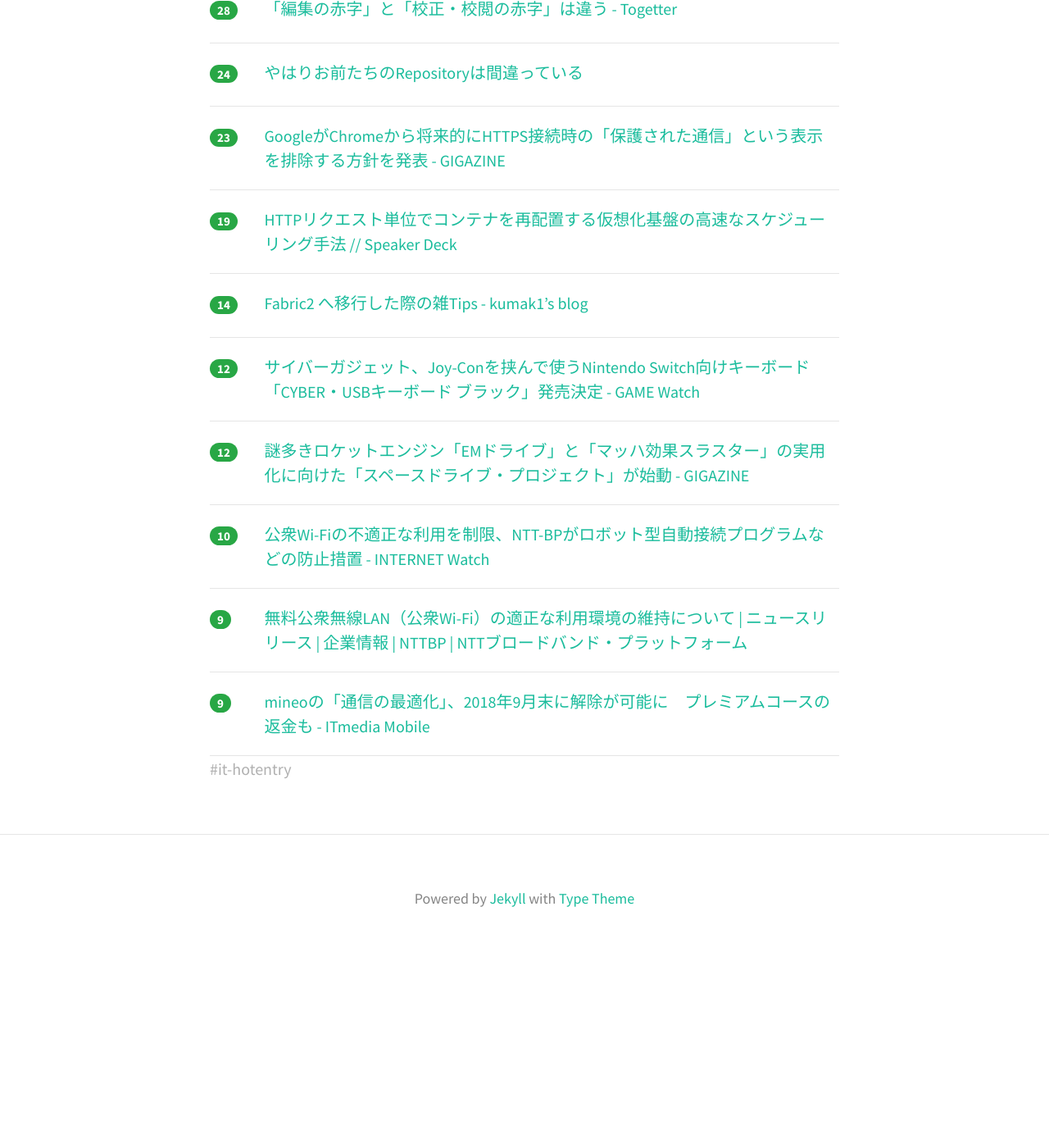
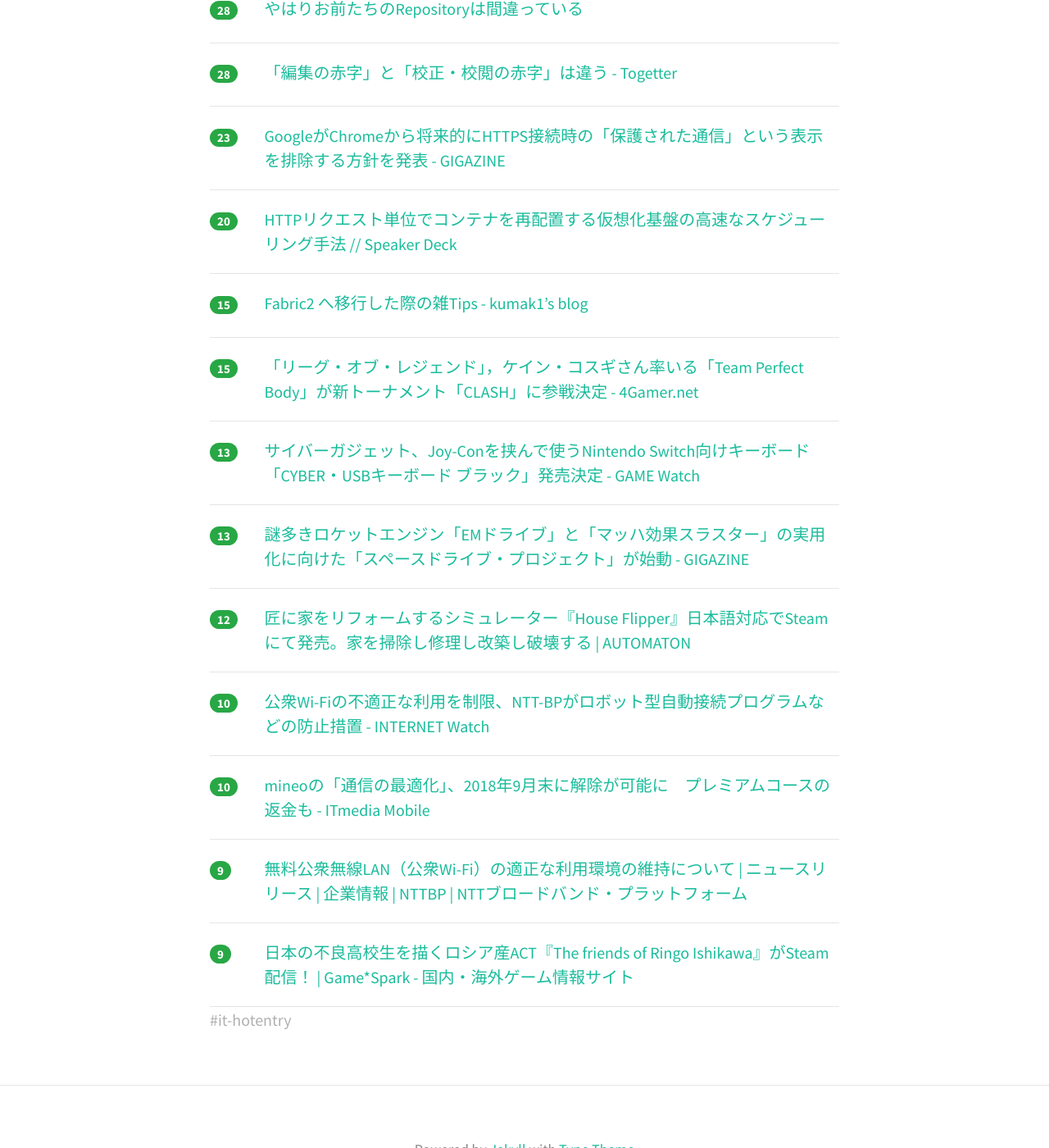
Before and after one commit to yatta47/hatena-matome-site, a Jekyll site: the page built from _posts/2018-05-19-hatena.md, in a window 1280 px wide and 1400 px high, scrolled down 399 px. Shown: the whole window at 82% size. Built offline with Jekyll 4.4.1, drawn with Linux system fonts in a browser that asks for light colours; nearby versions of some CDN libraries; before the commit the page ends 1572 px from its top, so only the background shows below that.

Commit message:
Updated 2018-05-19

```diff
--- a/_posts/2018-05-19-hatena.md
+++ b/_posts/2018-05-19-hatena.md
@@ -1,19 +1,19 @@
 ---
 layout: post
 title:  "2018-05-19 はてぶIT"
-date:   2018-05-19 04:02:16
+date:   2018-05-19 05:02:41
 tags: [it-hotentry]
 ---
-10 件のデータあり
+13 件のデータあり
 
 <hr><div class="row">
 <div class="col-1"><span class="badge badge-pill badge-success h2">28</span></div>
-<div class="col-11"><a href='https://togetter.com/li/1227538' target='_blank'>「編集の赤字」と「校正・校閲の赤字」は違う - Togetter</a></div>
+<div class="col-11"><a href='https://qiita.com/mikesorae/items/ff8192fb9cf106262dbf' target='_blank'>やはりお前たちのRepositoryは間違っている</a></div>
 </div>
 <hr>
 <div class="row">
-<div class="col-1"><span class="badge badge-pill badge-success h2">24</span></div>
-<div class="col-11"><a href='https://qiita.com/mikesorae/items/ff8192fb9cf106262dbf' target='_blank'>やはりお前たちのRepositoryは間違っている</a></div>
+<div class="col-1"><span class="badge badge-pill badge-success h2">28</span></div>
+<div class="col-11"><a href='https://togetter.com/li/1227538' target='_blank'>「編集の赤字」と「校正・校閲の赤字」は違う - Togetter</a></div>
 </div>
 <hr>
 <div class="row">
@@ -22,28 +22,43 @@ tags: [it-hotentry]
 </div>
 <hr>
 <div class="row">
-<div class="col-1"><span class="badge badge-pill badge-success h2">19</span></div>
+<div class="col-1"><span class="badge badge-pill badge-success h2">20</span></div>
 <div class="col-11"><a href='https://speakerdeck.com/matsumoto_r/httprikuesutodan-wei-dekontenawozai-pei-zhi-surujia-xiang-hua-ji-pan-falsegao-su-nasukeziyuringushou-fa' target='_blank'>HTTPリクエスト単位でコンテナを再配置する仮想化基盤の高速なスケジューリング手法 // Speaker Deck</a></div>
 </div>
 <hr>
 <div class="row">
-<div class="col-1"><span class="badge badge-pill badge-success h2">14</span></div>
+<div class="col-1"><span class="badge badge-pill badge-success h2">15</span></div>
 <div class="col-11"><a href='https://kumak1.hatenablog.com/entry/2018/05/18/181347' target='_blank'>Fabric2 へ移行した際の雑Tips - kumak1’s blog</a></div>
 </div>
 <hr>
 <div class="row">
-<div class="col-1"><span class="badge badge-pill badge-success h2">12</span></div>
+<div class="col-1"><span class="badge badge-pill badge-success h2">15</span></div>
+<div class="col-11"><a href='http://www.4gamer.net/games/073/G007372/20180518054/' target='_blank'>「リーグ・オブ・レジェンド」，ケイン・コスギさん率いる「Team Perfect Body」が新トーナメント「CLASH」に参戦決定 - 4Gamer.net</a></div>
+</div>
+<hr>
+<div class="row">
+<div class="col-1"><span class="badge badge-pill badge-success h2">13</span></div>
 <div class="col-11"><a href='https://game.watch.impress.co.jp/docs/news/1122650.html' target='_blank'>サイバーガジェット、Joy-Conを挟んで使うNintendo Switch向けキーボード「CYBER・USBキーボード ブラック」発売決定 - GAME Watch</a></div>
 </div>
 <hr>
 <div class="row">
+<div class="col-1"><span class="badge badge-pill badge-success h2">13</span></div>
+<div class="col-11"><a href='https://gigazine.net/news/20180518-spacedrive-project/' target='_blank'>謎多きロケットエンジン「EMドライブ」と「マッハ効果スラスター」の実用化に向けた「スペースドライブ・プロジェクト」が始動 - GIGAZINE</a></div>
+</div>
+<hr>
+<div class="row">
 <div class="col-1"><span class="badge badge-pill badge-success h2">12</span></div>
-<div class="col-11"><a href='https://gigazine.net/news/20180518-spacedrive-project/' target='_blank'>謎多きロケットエンジン「EMドライブ」と「マッハ効果スラスター」の実用化に向けた「スペースドライブ・プロジェクト」が始動 - GIGAZINE</a></div>
+<div class="col-11"><a href='http://jp.automaton.am/articles/newsjp/20180518-68136/' target='_blank'>匠に家をリフォームするシミュレーター『House Flipper』日本語対応でSteamにて発売。家を掃除し修理し改築し破壊する | AUTOMATON</a></div>
 </div>
 <hr>
 <div class="row">
 <div class="col-1"><span class="badge badge-pill badge-success h2">10</span></div>
 <div class="col-11"><a href='https://internet.watch.impress.co.jp/docs/news/1122672.html' target='_blank'>公衆Wi-Fiの不適正な利用を制限、NTT-BPがロボット型自動接続プログラムなどの防止措置 - INTERNET Watch</a></div>
+</div>
+<hr>
+<div class="row">
+<div class="col-1"><span class="badge badge-pill badge-success h2">10</span></div>
+<div class="col-11"><a href='http://www.itmedia.co.jp/mobile/articles/1805/18/news140.html' target='_blank'>mineoの「通信の最適化」、2018年9月末に解除が可能に　プレミアムコースの返金も - ITmedia Mobile</a></div>
 </div>
 <hr>
 <div class="row">
@@ -53,6 +68,6 @@ tags: [it-hotentry]
 <hr>
 <div class="row">
 <div class="col-1"><span class="badge badge-pill badge-success h2">9</span></div>
-<div class="col-11"><a href='http://www.itmedia.co.jp/mobile/articles/1805/18/news140.html' target='_blank'>mineoの「通信の最適化」、2018年9月末に解除が可能に　プレミアムコースの返金も - ITmedia Mobile</a></div>
+<div class="col-11"><a href='https://www.gamespark.jp/article/2018/05/18/80886.html' target='_blank'>日本の不良高校生を描くロシア産ACT『The friends of Ringo Ishikawa』がSteam配信！ | Game*Spark - 国内・海外ゲーム情報サイト</a></div>
 </div>
 <hr>
```
